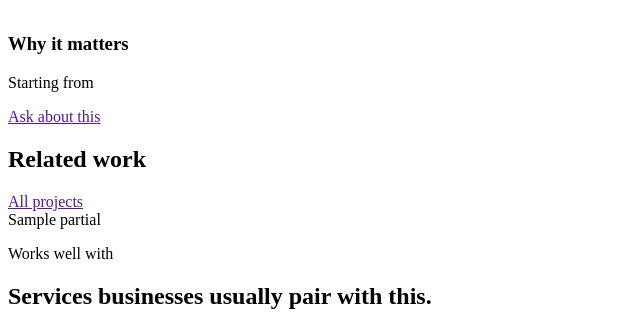
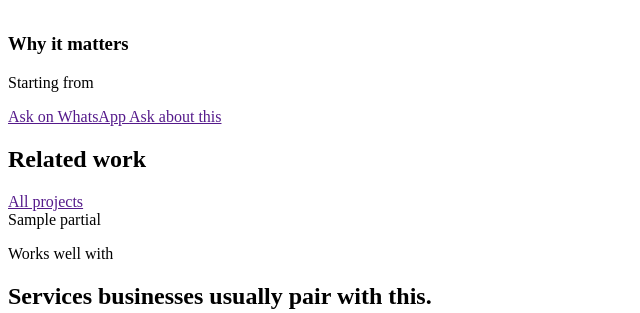
Before and after one commit to techbissnetwork-droid/Projectzone, a PHP site: the page made by pages/service-detail.php in a window 1280 px wide. Shown: the part 146-459 px from the top of the page, without its empty margins (0-640 px from the left). Run offline with PHP 8.4, Linux system fonts and the light colour scheme; the template is opened without the code that fills it: most values are stand-ins (such as "Sample title", 1, 10 or a date in 2020); data that the repository does not hold is empty.

Commit message:
Add a direct WhatsApp button to the service detail page
Every other page that can start an order already offers a one-click
WhatsApp option next to the form (premade projects, /request, the
shared CTA band) - the service page's price card was the one place
that only mentioned WhatsApp in passing text and made you go through
/request to actually reach it. Adds the same "Ask on WhatsApp" primary
button, pre-filled with the service name, next to the existing "Ask
about this" link - matching the pattern already used elsewhere.

Co-Authored-By: Claude Sonnet 5 <noreply@anthropic.com>
Claude-Session: https://claude.ai/code/session_01E5aUZNZfVsoNDXj8Fr729m

```diff
--- a/pages/service-detail.php
+++ b/pages/service-detail.php
@@ -2,6 +2,12 @@
 /** @var array $service @var array $features @var array $related @var array $projects @var array $steps */
 $deliverables = lines_to_list($service['deliverables']);
 $image        = media_url($service['image']);
+
+// A quick way to start the conversation without going through /request first —
+// each channel appears only when it is actually configured.
+$askText  = 'Hi, I am interested in your "' . $service['name'] . '" service.';
+$waLink   = whatsapp_link($askText);
+$mailLink = email_link($service['name'] . ' — enquiry', $askText);
 ?>
 <?php
 /* No CTA here: the price card a little further down the page ends in the
@@ -72,16 +78,30 @@ $image        = media_url($service['image']);
                     <?php if (!empty($service['price_note'])): ?>
                     <p class="price__note mt-2"><?= e($service['price_note']) ?></p>
                     <?php endif; ?>
-                    <div class="card__footer">
+                    <div class="card__footer stack stack-2">
+                        <?php if ($waLink !== ''): ?>
+                        <a class="btn btn--primary btn--block" href="<?= e($waLink) ?>" target="_blank" rel="noopener noreferrer">
+                            <?= icon('whatsapp') ?>Ask on WhatsApp
+                        </a>
+                        <a class="btn btn--ghost btn--block" href="<?= e(url('/request?service=' . $service['slug'])) ?>">Ask about this</a>
+                        <?php else: ?>
                         <a class="btn btn--primary btn--block" href="<?= e(url('/request?service=' . $service['slug'])) ?>">Ask about this</a>
+                        <?php endif; ?>
                     </div>
                 </div>
                 <?php else: ?>
                 <div class="card">
                     <h3 class="card__title">Price</h3>
                     <p class="card__text">Scoped to what you actually need, then agreed on WhatsApp or by email.</p>
-                    <div class="card__footer">
+                    <div class="card__footer stack stack-2">
+                        <?php if ($waLink !== ''): ?>
+                        <a class="btn btn--primary btn--block" href="<?= e($waLink) ?>" target="_blank" rel="noopener noreferrer">
+                            <?= icon('whatsapp') ?>Ask on WhatsApp
+                        </a>
+                        <a class="btn btn--ghost btn--block" href="<?= e(url('/request?service=' . $service['slug'])) ?>">Ask about this</a>
+                        <?php else: ?>
                         <a class="btn btn--primary btn--block" href="<?= e(url('/request?service=' . $service['slug'])) ?>">Ask about this</a>
+                        <?php endif; ?>
                     </div>
                 </div>
                 <?php endif; ?>
```
